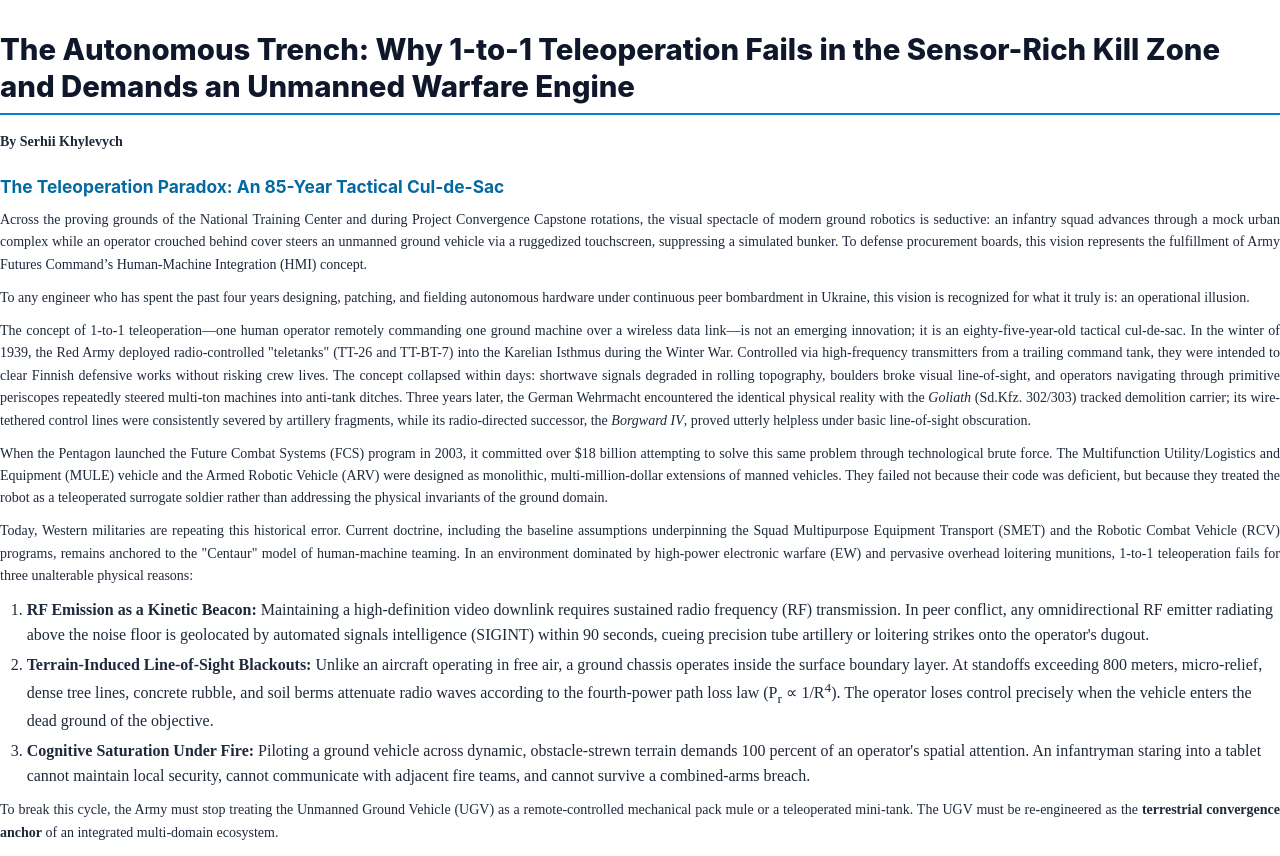
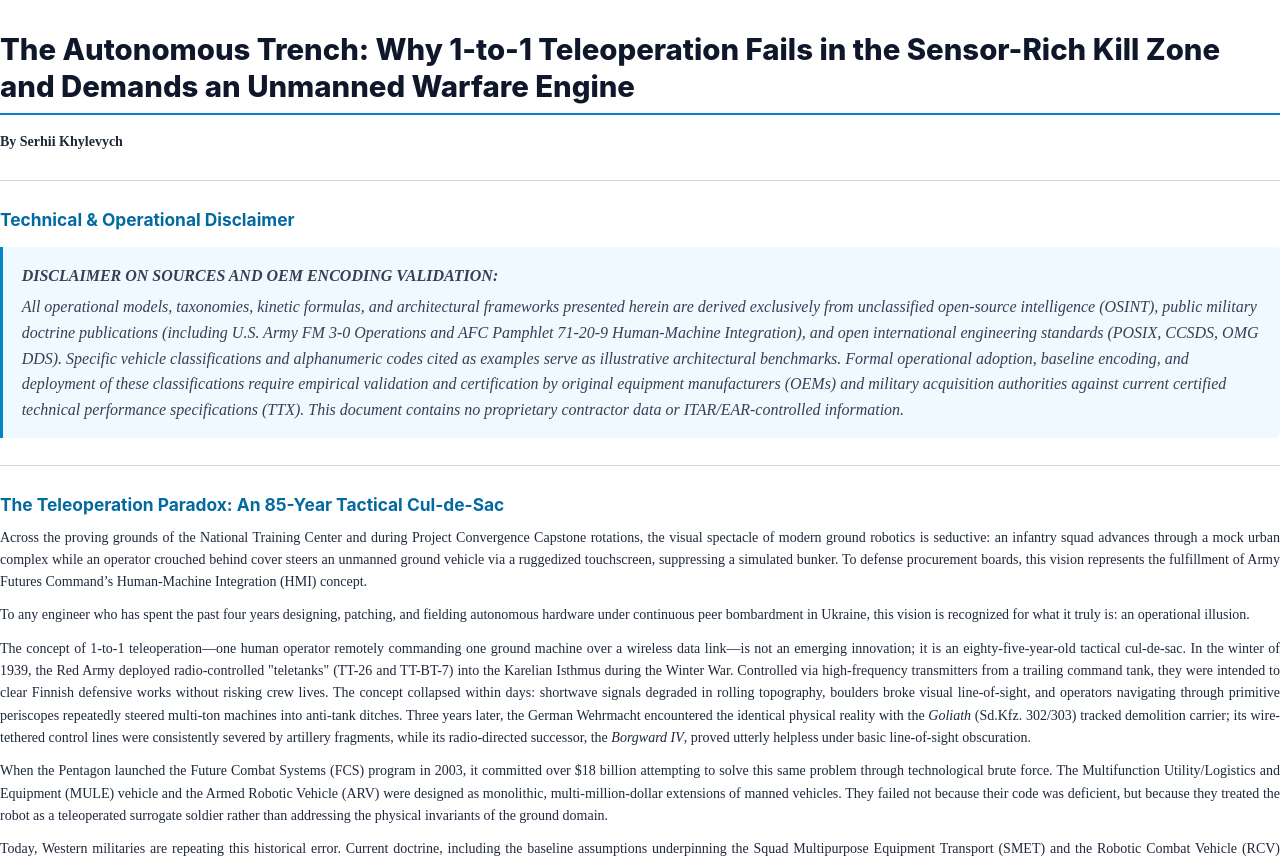
Before and after one commit to sshill/UWE-concept-proof, a plain HTML site: page UWE_MWI_West_Point_Essay.html in a window 1280 px wide. Shown: the top 856 px of the page. Drawn offline with Linux system fonts and the light colour scheme.

Commit message:
feat(disclaimer): add formal Technical & Operational Disclaimer to MWI manuscript [verified: antigravity]

```diff
--- a/UWE_MWI_West_Point_Essay.html
+++ b/UWE_MWI_West_Point_Essay.html
@@ -39,6 +39,13 @@
 <body>
 <h1 style="font-size: 22pt; font-weight: 800; color: #0f172a; margin-top: 24pt; margin-bottom: 12pt; line-height: 1.25; border-bottom: 2px solid #0284c7; padding-bottom: 6pt;">The Autonomous Trench: Why 1-to-1 Teleoperation Fails in the Sensor-Rich Kill Zone and Demands an Unmanned Warfare Engine</h1>
 <p style="margin: 8pt 0; line-height: 1.6; text-align: justify; color: #1e293b; font-size: 10.5pt;"><strong>By Serhii Khylevych</strong></p>
+<hr style="border: none; border-top: 1.5px solid #cbd5e1; margin: 20pt 0;" />
+<h3 style="font-size: 13pt; font-weight: 700; color: #0369a1; margin-top: 16pt; margin-bottom: 8pt; line-height: 1.35;">Technical & Operational Disclaimer</h3>
+<blockquote style="border-left: 3.5px solid #0284c7; padding-left: 14pt; margin: 12pt 0; color: #334155; font-style: italic; background: #f0f9ff; padding: 8pt 14pt; border-radius: 0 4pt 4pt 0;">
+<p style="margin: 4pt 0;"><strong>DISCLAIMER ON SOURCES AND OEM ENCODING VALIDATION:</strong></p>
+<p style="margin: 4pt 0;">All operational models, taxonomies, kinetic formulas, and architectural frameworks presented herein are derived exclusively from unclassified open-source intelligence (OSINT), public military doctrine publications (including U.S. Army FM 3-0 <em>Operations</em> and AFC Pamphlet 71-20-9 <em>Human-Machine Integration</em>), and open international engineering standards (POSIX, CCSDS, OMG DDS). Specific vehicle classifications and alphanumeric codes cited as examples serve as illustrative architectural benchmarks. Formal operational adoption, baseline encoding, and deployment of these classifications require empirical validation and certification by original equipment manufacturers (OEMs) and military acquisition authorities against current certified technical performance specifications (TTX). This document contains no proprietary contractor data or ITAR/EAR-controlled information.</p>
+</blockquote>
+<hr style="border: none; border-top: 1.5px solid #cbd5e1; margin: 20pt 0;" />
 <h3 style="font-size: 13pt; font-weight: 700; color: #0369a1; margin-top: 16pt; margin-bottom: 8pt; line-height: 1.35;">The Teleoperation Paradox: An 85-Year Tactical Cul-de-Sac</h3>
 <p style="margin: 8pt 0; line-height: 1.6; text-align: justify; color: #1e293b; font-size: 10.5pt;">Across the proving grounds of the National Training Center and during Project Convergence Capstone rotations, the visual spectacle of modern ground robotics is seductive: an infantry squad advances through a mock urban complex while an operator crouched behind cover steers an unmanned ground vehicle via a ruggedized touchscreen, suppressing a simulated bunker. To defense procurement boards, this vision represents the fulfillment of Army Futures Command’s Human-Machine Integration (HMI) concept.</p>
 <p style="margin: 8pt 0; line-height: 1.6; text-align: justify; color: #1e293b; font-size: 10.5pt;">To any engineer who has spent the past four years designing, patching, and fielding autonomous hardware under continuous peer bombardment in Ukraine, this vision is recognized for what it truly is: an operational illusion.</p>
```
Also changed, not shown: 4 other files.
